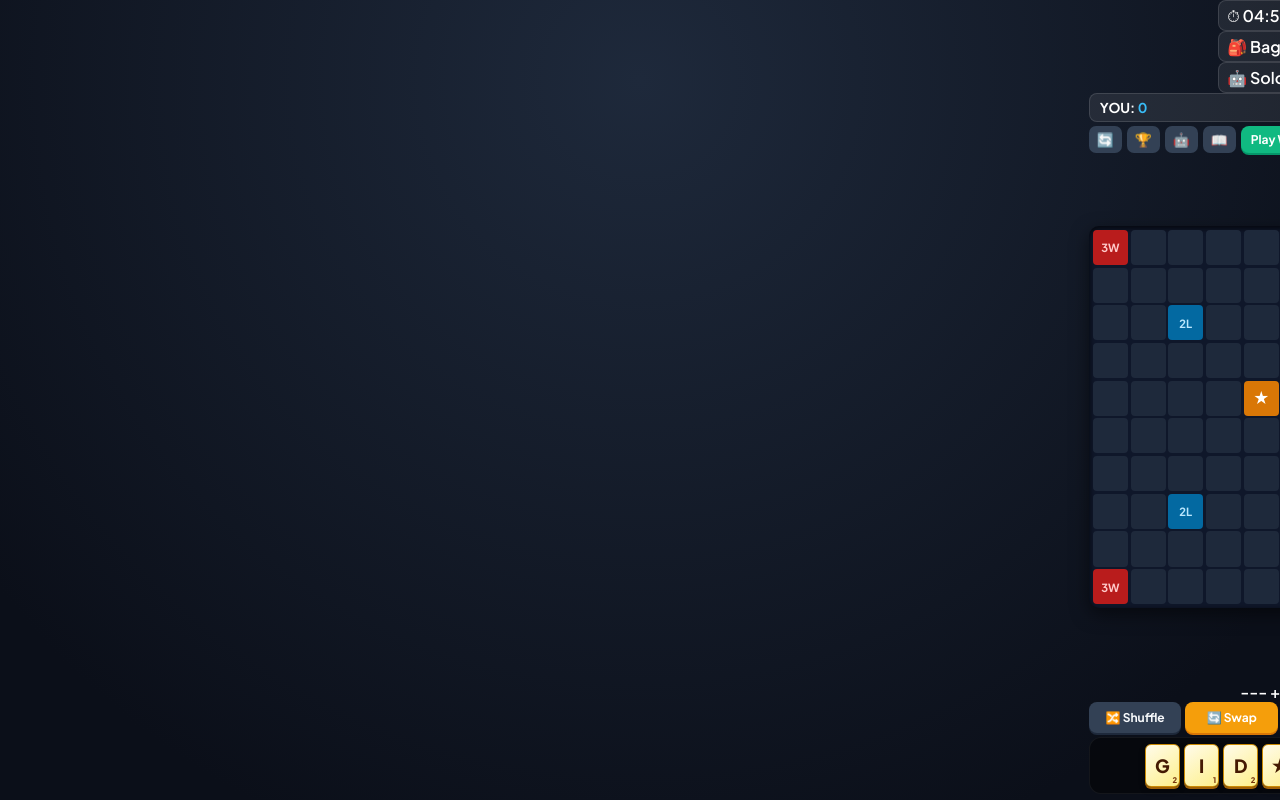
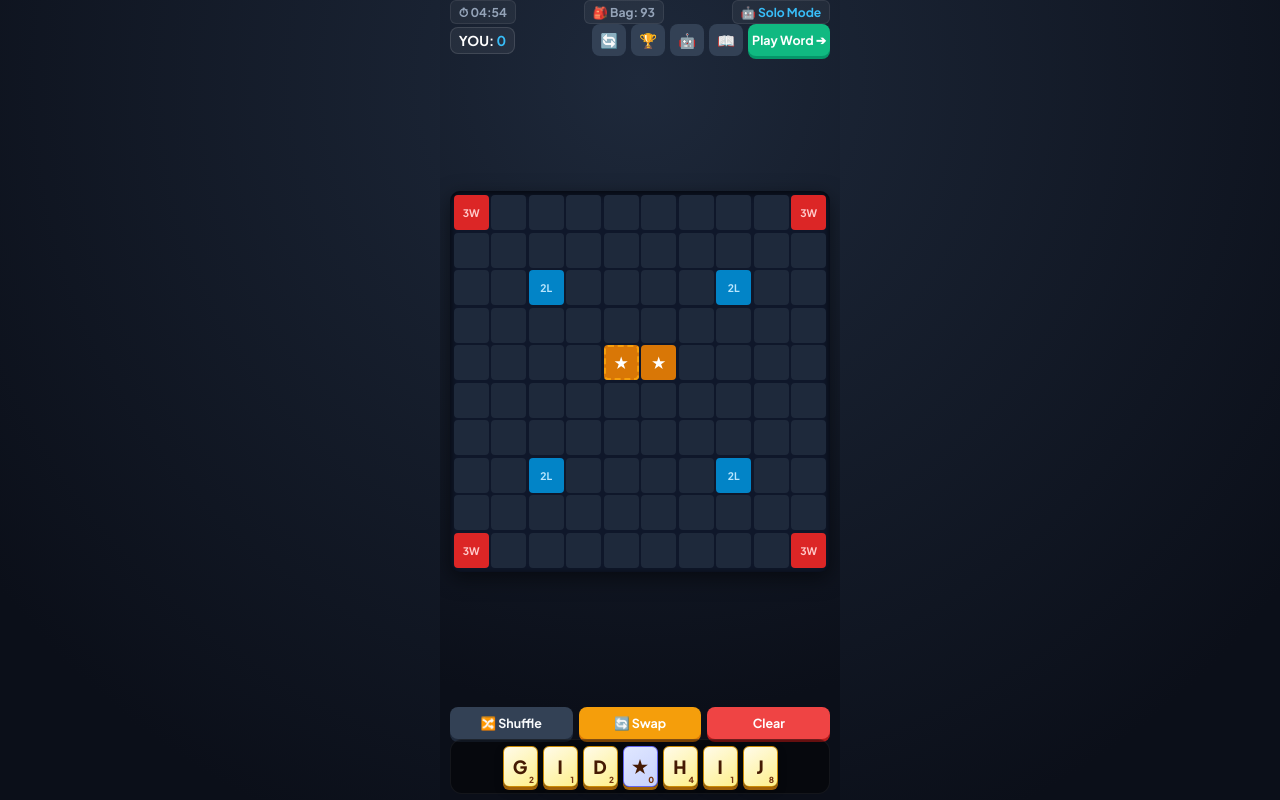
Before and after one commit to bharath2410/crossword-game, a Django app: page / in a window 1280 px wide. Run offline with Django 5.2, Linux system fonts and the light colour scheme.

Commit message:
Center crossword board and clamp layout horizontally

```diff
--- a/game/static/game/css/style.css
+++ b/game/static/game/css/style.css
@@ -1,8 +1,7 @@
 @import url('https://fonts.googleapis.com/css2?family=Plus+Jakarta+Sans:wght@600;700;800&display=swap');
 
 :root {
-  /* Dynamically clamp to whichever dimension is tighter */
-  --cell-size: min(8.6vw, 4.4vh, 36px);
+  --cell-size: min(8.0vw, 4.4vh, 35px);
   --bg-main: #0b0f19;
   --panel-bg: #151d30;
   --board-bg: #1e293b;
@@ -21,7 +20,6 @@
 }
 
 html, body {
-  width: 100%;
   height: 100%;
   height: 100dvh;
   overflow: hidden;
@@ -32,74 +30,66 @@ html, body {
   align-items: center;
 }
 
-/* Master App Container - Enforces Center Alignment */
+#confetti-canvas {
+  position: fixed;
+  inset: 0;
+  pointer-events: none;
+  z-index: 300;
+}
+
 .game-wrapper {
   width: 100%;
   max-width: 420px;
   height: 100%;
   height: 100dvh;
-  margin: 0 auto;
   display: flex;
   flex-direction: column;
   justify-content: space-between;
-  align-items: center;
-  padding: env(safe-area-inset-top, 6px) 12px calc(env(safe-area-inset-bottom, 8px) + 6px) 12px;
+  padding: env(safe-area-inset-top, 6px) 10px calc(env(safe-area-inset-bottom, 10px) + 6px) 10px;
 }
 
-/* Header Area */
-.game-header {
-  width: 100%;
-  display: flex;
-  flex-direction: column;
-  gap: 4px;
-}
-
-.top-stats-row {
-  width: 100%;
+/* Stat Bar */
+.stat-bar {
   display: flex;
   justify-content: space-between;
-  align-items: center;
-  font-size: 0.8rem;
+  font-size: 0.76rem;
   font-weight: 700;
+  color: #94a3b8;
 }
+.stat-pill {
+  background: rgba(255, 255, 255, 0.05);
+  padding: 3px 8px;
+  border-radius: 6px;
+  border: 1px solid rgba(255, 255, 255, 0.08);
+}
+.bot-pill { color: #38bdf8; }
 
-.stat-pill {
-  background: rgba(255, 255, 255, 0.08);
-  border: 1px solid rgba(255, 255, 255, 0.12);
-  padding: 4px 8px;
-  border-radius: 8px;
-}
-
-.main-header-row {
-  width: 100%;
+/* Header */
+.game-header {
   display: flex;
   justify-content: space-between;
   align-items: center;
 }
-
+.scores-group { display: flex; gap: 6px; }
 .score-badge {
-  background: rgba(255, 255, 255, 0.08);
+  background: rgba(255, 255, 255, 0.06);
   border: 1px solid rgba(255, 255, 255, 0.12);
-  padding: 5px 10px;
+  padding: 4px 8px;
   border-radius: 8px;
   font-size: 0.85rem;
   font-weight: 700;
 }
 .score-badge span { color: #38bdf8; }
+.score-badge.bot-score span { color: #f43f5e; }
+.header-actions { display: flex; gap: 5px; }
 
-.header-actions {
-  display: flex;
-  gap: 5px;
-  align-items: center;
-}
-
-/* Board Container & Center Alignment */
+/* Board */
 .grid-container {
-  width: 100%;
   display: flex;
   justify-content: center;
   align-items: center;
   margin: auto 0;
+  position: relative;
 }
 
 .crossword-grid {
@@ -110,8 +100,7 @@ html, body {
   background: #0f172a;
   padding: 4px;
   border-radius: 10px;
-  box-shadow: inset 0 2px 6px rgba(0, 0, 0, 0.8), 0 6px 18px rgba(0, 0, 0, 0.5);
-  margin: 0 auto;
+  box-shadow: inset 0 2px 8px rgba(0, 0, 0, 0.8), 0 6px 20px rgba(0,0,0,0.5);
 }
 
 .cell {
@@ -126,15 +115,24 @@ html, body {
   cursor: pointer;
 }
 
-/* Multipliers */
-.cell.dl { background: #0369a1; font-size: calc(var(--cell-size) * 0.32); color: #bae6fd; font-weight: 700; }
-.cell.tw { background: #b91c1c; font-size: calc(var(--cell-size) * 0.32); color: #fecaca; font-weight: 700; }
-.cell.center-star { background: #d97706; color: #fff; font-size: calc(var(--cell-size) * 0.45); }
+.cell.dl { background: #0369a1; font-size: calc(var(--cell-size) * 0.3); color: #bae6fd; font-weight: 700; }
+.cell.tw { background: #b91c1c; font-size: calc(var(--cell-size) * 0.3); color: #fecaca; font-weight: 700; }
+.cell.center-star { background: #d97706; color: #fff; font-size: calc(var(--cell-size) * 0.42); }
 
 .cell.selected {
   background: #3b82f6;
   color: #fff;
-  box-shadow: 0 0 6px rgba(59, 130, 246, 0.7);
+  box-shadow: 0 0 8px rgba(59, 130, 246, 0.7);
+}
+.cell.keyboard-cursor {
+  outline: 2px dashed #f59e0b;
+  outline-offset: -2px;
+}
+
+@keyframes tilePop {
+  0% { transform: scale(0.6); opacity: 0; }
+  80% { transform: scale(1.12); }
+  100% { transform: scale(1); opacity: 1; }
 }
 
 .cell.occupied {
@@ -142,62 +140,108 @@ html, body {
   color: var(--text-dark);
   border: 1px solid var(--tile-border);
   box-shadow: 0 2px 0 #a16207;
+  animation: tilePop 0.2s cubic-bezier(0.175, 0.885, 0.32, 1.275) forwards;
+}
+
+.cell.occupied.wildcard, .rack-tile.wildcard {
+  background: linear-gradient(145deg, #e0e7ff, #c7d2fe);
+  border-color: #6366f1;
 }
 
 .cell .point-subscript, .rack-tile .point-subscript {
   position: absolute;
-  bottom: 1.5px;
-  right: 2px;
-  font-size: calc(var(--cell-size) * 0.22);
+  bottom: 2px;
+  right: 2.5px;
+  font-size: calc(var(--cell-size) * 0.24);
   font-weight: 800;
   line-height: 1;
   color: #78350f;
 }
 
-/* Controls Grid */
-.controls {
-  width: 100%;
-  display: grid;
-  grid-template-columns: repeat(4, 1fr);
-  gap: 4px;
-  margin-bottom: 4px;
+/* Floating Score */
+@keyframes floatUp {
+  0% { opacity: 1; transform: translateY(0) scale(1); }
+  100% { opacity: 0; transform: translateY(-35px) scale(1.2); }
+}
+.score-floater {
+  position: absolute;
+  font-size: 1.1rem;
+  font-weight: 900;
+  color: #10b981;
+  text-shadow: 0 2px 6px rgba(0,0,0,0.8);
+  pointer-events: none;
+  animation: floatUp 0.9s ease-out forwards;
+  z-index: 50;
 }
 
+/* Live Preview */
+.word-preview {
+  background: #1e293b;
+  border: 1px solid #38bdf8;
+  padding: 3px 12px;
+  border-radius: 14px;
+  font-size: 0.78rem;
+  font-weight: 800;
+  display: flex;
+  justify-content: space-between;
+  align-items: center;
+  margin: 2px auto;
+  width: fit-content;
+  min-width: 140px;
+  gap: 10px;
+}
+.word-preview.hidden { display: none; }
+.preview-pts { color: #10b981; }
+
+/* Controls */
+.controls {
+  display: grid;
+  grid-template-columns: 1fr 1fr 1fr;
+  gap: 6px;
+  width: 100%;
+}
 .btn {
-  padding: 8px 2px;
+  padding: 8px 4px;
   border-radius: 8px;
   border: none;
   font-weight: 700;
-  font-size: 0.75rem;
+  font-size: 0.78rem;
   cursor: pointer;
   display: flex;
   align-items: center;
   justify-content: center;
-  text-align: center;
+}
+.btn:active { transform: translateY(2px); }
+.btn.primary { background: #10b981; color: white; box-shadow: 0 3px 0 #059669; }
+.btn.secondary { background: #334155; color: #f8fafc; box-shadow: 0 3px 0 #1e293b; }
+.btn.warning { background: #f59e0b; color: white; box-shadow: 0 3px 0 #d97706; }
+.btn.danger { background: #ef4444; color: white; box-shadow: 0 3px 0 #b91c1c; }
+.btn.icon-btn { background: #334155; padding: 0 8px; font-size: 0.9rem; }
+
+/* Rack & Tile Shuffle Animation */
+.letter-rack {
+  display: flex;
+  gap: 5px;
+  justify-content: center;
+  background: rgba(0, 0, 0, 0.45);
+  padding: 6px;
+  border-radius: 12px;
+  border: 1px solid rgba(255,255,255,0.06);
 }
 
-.btn:active { transform: translateY(1px); }
-.btn.primary { background: #10b981; color: white; box-shadow: 0 2px 0 #059669; padding: 6px 10px; }
-.btn.secondary { background: #334155; color: #f8fafc; box-shadow: 0 2px 0 #1e293b; }
-.btn.warning { background: #f59e0b; color: white; box-shadow: 0 2px 0 #d97706; }
-.btn.danger { background: #ef4444; color: white; box-shadow: 0 2px 0 #b91c1c; }
-.btn.icon-btn { background: #334155; padding: 5px 8px; font-size: 0.85rem; border-radius: 7px; }
+@keyframes shuffleBounce {
+  0% { transform: translateY(0) rotate(0deg); }
+  50% { transform: translateY(-12px) rotate(15deg) scale(1.1); }
+  100% { transform: translateY(0) rotate(0deg); }
+}
 
-/* Letter Rack */
-.letter-rack {
-  width: 100%;
-  display: flex;
-  gap: 4px;
-  justify-content: center;
-  background: rgba(0, 0, 0, 0.45);
-  padding: 6px 4px;
-  border-radius: 12px;
-  border: 1px solid rgba(255, 255, 255, 0.06);
+.rack-tile.shuffling {
+  animation: shuffleBounce 0.35s ease-in-out;
 }
 
 .rack-tile {
   width: var(--cell-size);
-  height: calc(var(--cell-size) * 1.22);
+  height: calc(var(--cell-size) * 1.18);
   background: var(--tile-bg);
   color: var(--text-dark);
   display: flex;
@@ -207,34 +251,36 @@ html, body {
   font-weight: 800;
   border-radius: 6px;
   border: 1px solid var(--tile-border);
-  box-shadow: 0 2px 0 #a16207, 0 3px 6px rgba(0, 0, 0, 0.3);
-  cursor: pointer;
+  box-shadow: 0 3px 0 #a16207, 0 4px 8px rgba(0,0,0,0.3);
+  cursor: grab;
   position: relative;
+  transition: transform 0.15s ease;
 }
 
 .rack-tile.selected-tile {
-  outline: 2px solid #38bdf8;
+  outline: 2.5px solid #38bdf8;
   transform: translateY(-3px);
 }
 
-/* Modals & Toasts */
+/* Modals */
 .toast {
   position: fixed;
-  top: 10px;
+  top: 14px;
   background: #ef4444;
   color: white;
-  padding: 6px 14px;
-  border-radius: 16px;
-  font-size: 0.8rem;
+  padding: 7px 16px;
+  border-radius: 20px;
+  font-size: 0.82rem;
   font-weight: 700;
-  z-index: 100;
+  box-shadow: 0 8px 16px rgba(0,0,0,0.5);
+  z-index: 150;
 }
 .toast.hidden { opacity: 0; pointer-events: none; }
 
 .modal-overlay {
   position: fixed;
   inset: 0;
-  background: rgba(0, 0, 0, 0.7);
+  background: rgba(0,0,0,0.75);
   display: flex;
   align-items: center;
   justify-content: center;
@@ -245,26 +291,75 @@ html, body {
 
 .modal-card {
   background: var(--panel-bg);
-  border: 1px solid rgba(255, 255, 255, 0.1);
-  border-radius: 14px;
+  border: 1px solid rgba(255,255,255,0.1);
+  border-radius: 16px;
   width: 100%;
-  max-width: 340px;
-  padding: 14px;
+  max-width: 360px;
+  padding: 16px;
+  max-height: 80vh;
+  overflow-y: auto;
 }
-
 .modal-header {
   display: flex;
   justify-content: space-between;
   align-items: center;
-  margin-bottom: 10px;
+  margin-bottom: 12px;
 }
-.close-btn { background: none; border: none; font-size: 1.3rem; color: #94a3b8; cursor: pointer; }
-.word-pill {
+.close-btn { background: none; border: none; font-size: 1.4rem; color: #94a3b8; cursor: pointer; }
+.word-pill, .leader-pill {
   background: #1e293b;
-  padding: 7px 10px;
-  border-radius: 6px;
-  margin-bottom: 5px;
+  padding: 8px 12px;
+  border-radius: 8px;
+  margin-bottom: 6px;
   display: flex;
   justify-content: space-between;
-  font-size: 0.85rem;
+  align-items: center;
 }
+.wildcard-picker {
+  display: grid;
+  grid-template-columns: repeat(7, 1fr);
+  gap: 5px;
+  margin-top: 10px;
+}
+.wildcard-btn {
+  background: #1e293b;
+  color: #fff;
+  border: 1px solid #334155;
+  border-radius: 6px;
+  padding: 8px 0;
+  font-size: 1.1rem;
+  font-weight: 800;
+  cursor: pointer;
+}
+.wildcard-btn:active { background: #38bdf8; }
+
+/* 15x15 Responsive Pan/Zoom Viewport */
+.board-viewport {
+  width: 100%;
+  max-width: 420px;
+  height: 52vh;
+  overflow: scroll;
+  -webkit-overflow-scrolling: touch;
+  border-radius: 12px;
+  background: #0f172a;
+  border: 1px solid rgba(255, 255, 255, 0.1);
+  display: flex;
+  justify-content: center;
+  align-items: center;
+}
+
+.crossword-grid-15 {
+  display: grid;
+  grid-template-columns: repeat(15, 32px);
+  grid-template-rows: repeat(15, 32px);
+  gap: 2px;
+  padding: 8px;
+  transform-origin: top left;
+  transition: transform 0.2s ease;
+}
+
+.cell.tw { background: #dc2626; color: #fecaca; font-size: 0.65rem; }
+.cell.dw { background: #db2777; color: #fbcfe8; font-size: 0.65rem; }
+.cell.tl { background: #2563eb; color: #bfdbfe; font-size: 0.65rem; }
+.cell.dl { background: #0284c7; color: #bae6fd; font-size: 0.65rem; }
+.cell.center-star { background: #d97706; color: #fff; font-size: 0.95rem; }
```
